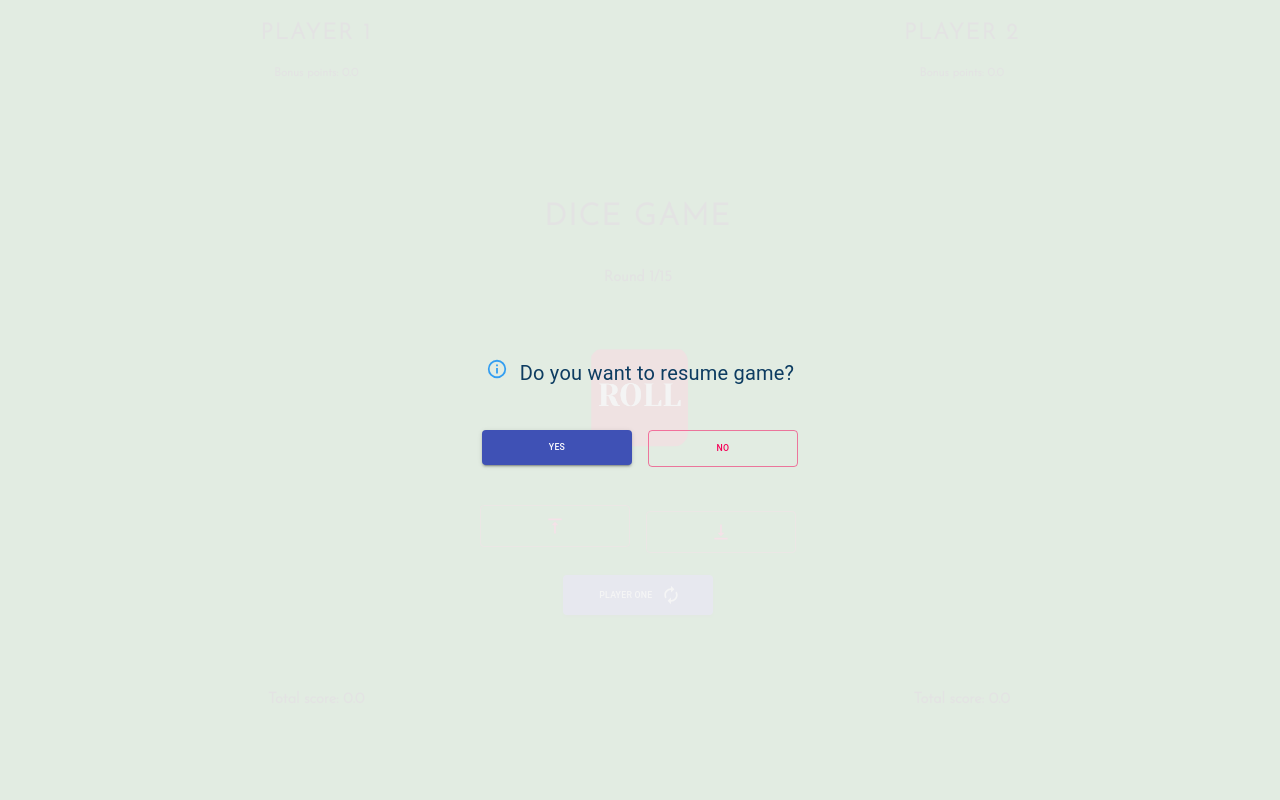
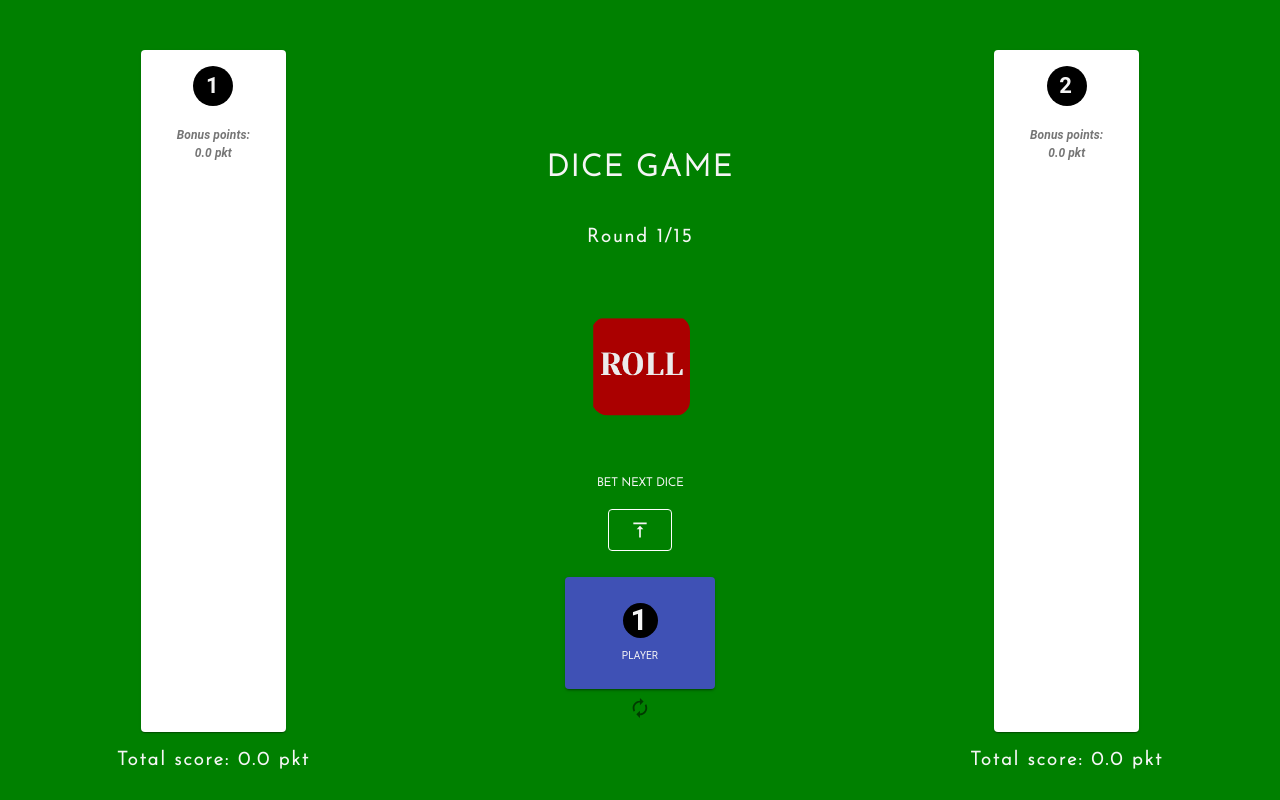
Before and after one commit to KrzysztofRajmund/dice-game-live, a React (Create React App) app in the folder dice-game/: page / in a window 1280 px wide. Built offline with nearby package versions, Linux system fonts and the light colour scheme.

Commit message:
sligh changes + added winner message comp

```diff
--- a/dice-game/src/components/Player.tsx
+++ b/dice-game/src/components/Player.tsx
@@ -1,4 +1,24 @@
 import React from 'react';
+import Card from '@material-ui/core/Card';
+import { makeStyles, Theme, createStyles } from '@material-ui/core/styles';
+import Avatar from '@material-ui/core/Avatar';
+import CardHeader from '@material-ui/core/CardHeader';
+
+const useStyles = makeStyles((theme: Theme) =>
+    createStyles({
+        root: {
+            padding: '0rem 2rem 0rem 2rem',
+            height: '100%',
+        },
+        avatar: {
+            backgroundColor: 'black',
+            margin: 'auto',
+        },
+        '& .MuiCardHeader-root': {
+            padding: 0,
+        }
+    }),
+);
 
 interface Props {
     id: any,
@@ -7,23 +27,33 @@ interface Props {
 }
 
 const Player: React.FC<Props> = ({ id, bonuspoints, points }) => {
-
+    const classes = useStyles();
     const bonus = bonuspoints.reduce(((total: number, num: number) => (total + num)), 0);
     const totalScore = points.reduce(((total: number, num: number) => total + num), 0) + bonus;
+    const bonusEl = <h5><i>Bonus points:<br />{bonus.toFixed(1)}&nbsp;pkt</i></h5>
+    return (
 
-    return (
         <section className='playerWrapper'>
+            <Card className={classes.root}>
+                <CardHeader
+                    title={
+                        <Avatar aria-label='avatar' className={classes.avatar}>
+                            <h1>{id}</h1>
+                        </Avatar>
+                    }
+                    subheader={bonusEl}
+                />
+                <article>
+                    {points.map((x: any, index: React.Key | null | undefined) => {
+                        return (<h3 key={index}>{x}</h3>)
+                    })}
+                </article>
+            </Card>
             <article>
-                <h1>Player {id}</h1>
-                <h3>Bonus points: {bonus.toFixed(1)}</h3>
-                {points.map((x: any, index: React.Key | null | undefined) => {
-                    return (<div key={index}>{x}</div>)
-                })}
-            </article>
-            <article>
-                <h2>Total score: {totalScore.toFixed(1)}</h2>
+                <h2>Total score: {totalScore.toFixed(1)}&nbsp;pkt</h2>
             </article>
         </section>
+
     )
 }
 
--- a/dice-game/src/components/RollDice.tsx
+++ b/dice-game/src/components/RollDice.tsx
@@ -7,25 +7,49 @@ import { getDice } from '../actions/fetchActions';
 import ButtonContained from './utils/ButtonContained';
 import ButtonOutlined from './utils/ButtonOutlined';
 import Message from './utils/Message';
+import WinnerMessage from './utils/WinnerMessage ';
 import Player from './Player';
 //assets
 import Dice from '../assets/dice.png'
 //material-ui
+import { makeStyles, Theme, createStyles } from '@material-ui/core/styles';
 import AutorenewIcon from '@material-ui/icons/Autorenew';
 import VerticalAlignTopIcon from '@material-ui/icons/VerticalAlignTop';
 import VerticalAlignBottomIcon from '@material-ui/icons/VerticalAlignBottom';
+import Avatar from '@material-ui/core/Avatar';
+import CardHeader from '@material-ui/core/CardHeader';
+
+const useStyles = makeStyles((theme: Theme) =>
+    createStyles({
+        root: {
+            '& .MuiCardHeader-subheader': {
+                color: '#f5f5f5',
+                marginTop: '1rem',
+            }
+        },
+        avatar: {
+            backgroundColor: 'black',
+            margin: 'auto',
+            width: '35px',
+            height: '35px',
+        },
+    }),
+);
+
 
 const RollDice: React.FC = () => {
+    //material-ui styles
+    const classes = useStyles();
     //types
     type Player = {
         id?: number,
         bonuspoints: number[],
         points: number[]
     }
-
     //redux
     const dispatch = useDispatch();
     const productsState = useSelector((state: RootStore) => state.dice);
+    //states
     const [item, setItem] = useState<any>([0]);
     const [loadGame, setLoadGame] = useState(false);
     const [togglePlayer, setTogglePlayer] = useState(true);
@@ -42,15 +66,21 @@ const RollDice: React.FC = () => {
         points: []
     });
 
-    const rollHandler = () => {
-        if (playerOne.points.length === 15 && playerTwo.points.length === 15) {
-            return
-        }
-        setLoadGame(true);
-        dispatch(getDice());
+    // bonus points functions
+    const bonusFnUp = () => {
+        if (item.length === 1) {
+            return 0;
+        };
+
+        if (item.length > 1 && productsState.dice) {
+            if (item[item.length - 2] < item[item.length - 1]) {
+                return 0.1;
+            } if (item[item.length - 2] >= item[item.length - 1]) {
+                return 0;
+            };
+        };
     };
-
-    const bonusFnUp = () => {
+    const bonusFnDown = () => {
         if (item.length === 1) {
             return 0;
         };
@@ -60,26 +90,20 @@ const RollDice: React.FC = () => {
                 return 0.1;
             } if (item[item.length - 2] <= item[item.length - 1]) {
                 return 0;
-            }
-        }
+            };
+        };
     };
 
 
-    const bonusFnDown = () => {
-        if (item.length === 1) {
-            return 0;
-        };
-
-        if (item.length > 1 && productsState.dice) {
-            if (item[item.length - 2] < item[item.length - 1]) {
-                return 0.1;
-            } if (item[item.length - 2] >= item[item.length - 1]) {
-                return 0;
-            }
+    //ROLL DICE FUNC
+    const rollHandler = () => {
+        if (playerOne.points.length === 15 && playerTwo.points.length === 15) {
+            return
         }
+        setLoadGame(true);
+        dispatch(getDice());
     };
-
-
+    //redux state watcher for roll dice func
     useEffect(() => {
         if (productsState.dice && loadGame) {
             setItem(((prevState: any) => [...prevState, productsState.dice && productsState.dice.value]));
@@ -92,8 +116,9 @@ const RollDice: React.FC = () => {
 
             }
         }
-    }, [productsState.dice, loadGame]);
+    }, [productsState.dice]);
 
+    // togglePlayer state watcher for roll dice func
     useEffect(() => {
         if (!togglePlayer) {
             setPlayerOne((prevState: { bonuspoints: any; }) => ({ ...prevState, bonuspoints: [...prevState.bonuspoints, activeClass ? bonusFnUp() : bonusFnDown()] }))
@@ -104,46 +129,126 @@ const RollDice: React.FC = () => {
     }, [togglePlayer]);
 
 
+    //state cleaning
+    const stateClearFunc = () => {
+        localStorage.clear();
+        setPlayerOne({
+            id: 1,
+            bonuspoints: [0],
+            points: []
+        });
+        setPlayerTwo({
+            id: 2,
+            bonuspoints: [0],
+            points: []
+        });
+
+        setItem([0]);
+        setLoadGame(false);
+        setTogglePlayer(true);
+        setActiveClass(true);
+        dispatch(getDice());
+    };
+    //continue game func
+    const playFunc = (x: string) => {
+        if (x === 'yes') {
+            const storagePlayerOne = localStorage.getItem('playerOne');
+            const storagePlayerTwo = localStorage.getItem('playerTwo');
+            const storageDiceItems = localStorage.getItem('diceItems');
+            const storageTogglePlayer = localStorage.getItem('togglePlayer');
+            const storageActiveClass = localStorage.getItem('activeClass');
+            if (storagePlayerOne && storagePlayerTwo) {
+                setPlayerOne(JSON.parse(storagePlayerOne));
+                setPlayerTwo(JSON.parse(storagePlayerTwo));
+                setLoadGame(true);
+            } if
+
+                (storageDiceItems && storageTogglePlayer && storageActiveClass) {
+                setItem(JSON.parse(storageDiceItems));
+                setTogglePlayer(JSON.parse(storageTogglePlayer));
+                setActiveClass(JSON.parse(storageActiveClass));
+                localStorage.clear();
+            }
+        };
+
+        if (x === 'no') {
+            stateClearFunc();
+        };
+    };
+
+    //winner func
+    const pointsCount = () => {
+        const playerOneCount = playerOne.points.length > 1 && playerOne.points.reduce((total: any, item: any) => total + item);
+        const playerTwoCount = playerTwo.points.length > 1 && playerTwo.points.reduce((total: any, item: any) => total + item);
+        if (playerOneCount > playerTwoCount) {
+            setTimeout(() => {
+                stateClearFunc()
+            }, 3500)
+            return 'Player 1 is a winner';
+        };
+
+        if (playerOneCount < playerTwoCount) {
+            setTimeout(() => {
+                stateClearFunc()
+            }, 3500)
+            return 'Player 2 is a winner';
+        };
+        if (playerOneCount === playerTwoCount) {
+            setTimeout(() => {
+                stateClearFunc()
+            }, 3500)
+            return 'It is a draw, good job Guys!';
+        };
+    };
+
+    //on tab closed save game to localStorage
     const playersLocalStorage = () => {
-        localStorage.setItem('playerOne', JSON.stringify(playerOne));
-        localStorage.setItem('playerTwo', JSON.stringify(playerTwo));
+        if (playerOne.points.length > 0) {
+            localStorage.setItem('playerOne', JSON.stringify(playerOne));
+            localStorage.setItem('playerTwo', JSON.stringify(playerTwo));
+            localStorage.setItem('togglePlayer', JSON.stringify(togglePlayer));
+            localStorage.setItem('diceItems', JSON.stringify(item));
+            localStorage.setItem('activeClass', JSON.stringify(activeClass));
+        } else {
+            return;
+        };
     }
-
     window.addEventListener('beforeunload', playersLocalStorage);
-
-    useEffect(() => {
-        const storagePlayerOne = localStorage.getItem('playerOne');
-        const storagePlayerTwo = localStorage.getItem('playerTwo');
-        if (storagePlayerOne) {
-            setPlayerOne(JSON.parse(storagePlayerOne));
-        }
-
-        if (storagePlayerTwo) {
-            setPlayerTwo(JSON.parse(storagePlayerTwo));
-        }
-    }, [])
 
     return (
         <>
-            <Message message='Do you want to resume game?' />
+            {localStorage.getItem('playerOne') && <Message message='Do you want to resume game?' play={playFunc} />}
+            {playerTwo.points.length === 15 && <WinnerMessage message={`${pointsCount()}`} />}
             <Player id={playerOne.id} bonuspoints={playerOne.bonuspoints} points={playerOne.points} />
             <section className='rollDice'>
                 <h1>Dice Game</h1>
                 <h2>{`Round ${playerTwo.points.length === 15 ? 15 : playerTwo.points.length + 1}/15`}</h2>
                 <div className='diceWrapper'>
-                    {!loadGame && !localStorage.getItem('playerOne') ? (<img src={Dice} alt='dice-img' />) :
-                        (productsState.dice ? <img src={`http://roll.diceapi.com/images/poorly-drawn/d6/${productsState.dice.value}.png`} alt={`dice-img-${productsState.dice.value}`} /> : '')}
+                    {!loadGame ? (<img src={Dice} alt='dice-img' />) : (productsState.dice && productsState.dice.value === null ? (<img src={`http://roll.diceapi.com/images/poorly-drawn/d6/${item[item.length - 2]}.png`} alt={`dice-img`} />) : (productsState.dice && productsState.dice.value !== null ? <img src={`http://roll.diceapi.com/images/poorly-drawn/d6/${productsState.dice.value}.png`} alt={`dice-img-${productsState.dice.value}`} /> : ''))}
                 </div>
+                <h3>Bet next dice</h3>
                 <div className='nextDiceButtons'>
                     <div className={activeClass ? 'active' : ''} onClick={() => setActiveClass(!activeClass)}>
-                        <ButtonOutlined buttonColor='secondary' icon={<VerticalAlignTopIcon />} />
-                    </div>
-                    <div className={!activeClass ? 'active' : ''} onClick={() => setActiveClass(!activeClass)}>
-                        <ButtonOutlined buttonColor='secondary' icon={<VerticalAlignBottomIcon />} />
+                        <ButtonOutlined buttonColor='secondary' icon={activeClass ? <VerticalAlignTopIcon /> : <VerticalAlignBottomIcon />} />
                     </div>
                 </div>
                 <div onClick={() => rollHandler()}>
-                    <ButtonContained buttonColor='primary' title={togglePlayer ? 'Player One' : 'Player Two'} icon={<AutorenewIcon />} />
+                    <ButtonContained buttonColor='primary' title={togglePlayer ? <CardHeader className={classes.root}
+                        title={
+                            <Avatar aria-label='avatar' className={classes.avatar}>
+                                <h1>{playerOne.id}</h1>
+                            </Avatar>
+                        }
+                        subheader={'Player'}
+                    /> : <CardHeader className={classes.root}
+                        title={
+                            <Avatar aria-label='avatar' className={classes.avatar}>
+                                <h1>{playerTwo.id}</h1>
+                            </Avatar>
+                        }
+                        subheader={'Player'}
+                    />} />
+                    <AutorenewIcon fontSize='large' color='action' />
                 </div>
             </section>
             <Player id={playerTwo.id} bonuspoints={playerTwo.bonuspoints} points={playerTwo.points} />
--- a/dice-game/src/components/utils/ButtonContained.tsx
+++ b/dice-game/src/components/utils/ButtonContained.tsx
@@ -18,7 +18,7 @@ const useStyles = makeStyles((theme: Theme) =>
 );
 
 interface Props {
-    title: string,
+    title: any,
     icon?: React.ReactElement,
     buttonColor?: any
 }
--- a/dice-game/src/components/utils/ButtonOutlined.tsx
+++ b/dice-game/src/components/utils/ButtonOutlined.tsx
@@ -9,13 +9,14 @@ const useStyles = makeStyles((theme: Theme) =>
         root: {
             '& > *': {
                 margin: theme.spacing(1),
-                width: '15rem',
                 textAlign: 'center',
-                padding: '1rem'
+                padding: '1rem',
+                borderColor: 'white'
             },
             '& .MuiButton-endIcon': {
                 margin: '0',
-            }
+                color: '#f5f5f5',
+            },
         },
     }),
 );
--- a/dice-game/src/components/utils/Message.tsx
+++ b/dice-game/src/components/utils/Message.tsx
@@ -2,7 +2,6 @@ import React from 'react';
 import { makeStyles, Theme, createStyles } from '@material-ui/core/styles';
 import { Alert } from '@material-ui/lab';
 import ButtonContained from './ButtonContained';
-import ButtonOutlined from './ButtonOutlined';
 
 const useStyles = makeStyles((theme: Theme) =>
     createStyles({
@@ -16,14 +15,15 @@ const useStyles = makeStyles((theme: Theme) =>
             width: '100vw',
             height: '100vh',
             position: 'absolute',
-            zIndex: 100,
+            zIndex: 80,
             top: 0,
             left: 0,
-            backgroundColor: '#f5f5f5ec',
+            backgroundColor: '#f5f5f5cb',
             '& .MuiAlert-root': {
                 margin: '2rem auto',
                 fontSize: '2rem',
-                backgroundColor: 'transparent',
+                backgroundColor: '#2b2b2b',
+                color: '#f5f5f5'
             },
         },
         buttons: {
@@ -35,18 +35,27 @@ const useStyles = makeStyles((theme: Theme) =>
 );
 
 interface Props {
-    message: string
+    message: string,
+    play?: (x: string) => void
 }
 
-const Message: React.FC<Props> = ({ message }) => {
+const Message: React.FC<Props> = ({ message, play }) => {
     const classes = useStyles();
+
     return (
         <div className={classes.root}>
             <Alert severity="info">{message}</Alert>
-            <div className={classes.buttons}>
-                <ButtonContained buttonColor='primary' title='YES' />
-                <ButtonOutlined buttonColor='secondary' title='NO' />
-            </div>
+            {
+                play && <section className={classes.buttons}>
+                    <div onClick={() => play('yes')}>
+                        <ButtonContained buttonColor='primary' title='YES' />
+                    </div>
+                    <div onClick={() => play('no')}>
+                        <ButtonContained buttonColor='secondary' title='NO' />
+                    </div>
+                </section>
+            }
+
         </div>
     );
 };
--- /dev/null
+++ b/dice-game/src/components/utils/WinnerMessage .tsx
@@ -0,0 +1,55 @@
+import React, { useState, useEffect } from 'react';
+import { makeStyles, Theme, createStyles } from '@material-ui/core/styles';
+import { Alert } from '@material-ui/lab';
+
+
+const useStyles = makeStyles((theme: Theme) =>
+    createStyles({
+        root: {
+            display: 'flex',
+            justifyContent: 'center',
+            flexDirection: 'column',
+            alignItem: 'center',
+            textAlign: 'center',
+            width: '100%',
+            height: '100%',
+            backgroundColor: 'pink',
+            '& .MuiAlert-root': {
+                margin: '2rem auto',
+                fontSize: '2rem',
+                backgroundColor: '#f5f5f5',
+                color: '#2b2b2b',
+            },
+        },
+    }),
+);
+
+interface Props {
+    message: string,
+}
+
+const WinnerMessage: React.FC<Props> = ({ message }) => {
+    const classes = useStyles();
+
+    const [loading, setLoading] = useState(true);
+
+    const elHtml = (<div className='winnerMessage'>
+        <div className={classes.root}>
+            <Alert >Congrats&nbsp;{message}&nbsp;!</Alert>
+        </div>
+    </div>)
+
+    useEffect(() => {
+        setTimeout(() => {
+            setLoading(false);
+        }, 5000);
+    }, [])
+
+    return (
+        <>
+            {loading && elHtml}
+        </>
+    );
+};
+
+export default WinnerMessage;
--- a/dice-game/src/styles/layout/_wrapper.scss
+++ b/dice-game/src/styles/layout/_wrapper.scss
@@ -1,6 +1,5 @@
 .wrapper{
     display: flex;
-    flex-direction: row;
     justify-content: center;
     align-items: center;
     text-align: center;
@@ -8,5 +7,7 @@
     height: 100vh;
     > section{
         margin: 2rem 5rem;
+        padding-top: 5rem;
+        width: 30%;
     }
 }
--- a/dice-game/src/styles/main.scss
+++ b/dice-game/src/styles/main.scss
@@ -10,3 +10,4 @@
 //modules
 @import 'modules/rollDice';
 @import 'modules/player';
+@import 'modules/winnerMessage';
--- a/dice-game/src/styles/modules/_player.scss
+++ b/dice-game/src/styles/modules/_player.scss
@@ -15,5 +15,35 @@
     text-transform: uppercase;
     letter-spacing: 0.2rem;
     font-size: 2.2rem;
+    color: $secondaryColor;
+  }
+    h2{
+    letter-spacing: 0.2rem;
+    line-height: 2.5rem;
+    color: $secondaryColor;
+    font-size: 1.9rem;
+    }
+
+    h5{
+      font-size: 1.2rem;
+    }
+
+  h3{
+    text-transform: uppercase;
+    letter-spacing: 0.2rem;
+    font-size: 1.4rem;
+    animation: blowText 1s alternate ease-in-out;
+  }
+
+}
+
+@keyframes blowText {
+  0%{
+    transform: scale(4.5);
+    color: #aa0000;
+  }
+  100%{
+   transform: scale(1);
+   color: $secondaryColor;
   }
 }
--- a/dice-game/src/styles/modules/_rollDice.scss
+++ b/dice-game/src/styles/modules/_rollDice.scss
@@ -23,14 +23,22 @@
     text-transform: uppercase;
     letter-spacing: 0.2rem;
     font-size: 3rem;
+    color: $secondaryColor;
   }
+      h2{
+    letter-spacing: 0.2rem;
+    line-height: 2.5rem;
+    color: $secondaryColor;
+    font-size: 1.9rem;
+    }
+    h3{
+      text-transform: uppercase;
+          color: $secondaryColor;
+    }
   .nextDiceButtons{
     display: flex;
     align-items: center;
-    .active{
-      border-bottom: 2px solid green;
-      padding-bottom: 1rem;
-    }
+    margin-bottom: 1rem;
   }
 }
 
@@ -42,7 +50,6 @@
   100%{
     transform: rotate(360deg);
   }
-
 }
 
 @keyframes shakeDice {
@@ -64,7 +71,6 @@
   100%{
    transform: ttranslate(0,0);
   }
-
 }
 
 @keyframes opacityDice {
@@ -77,5 +83,4 @@
   100%{
     opacity: 1;
   }
-
 }
--- /dev/null
+++ b/dice-game/src/styles/modules/_winnerMessage.scss
@@ -0,0 +1,43 @@
+.winnerMessage{
+    opacity: 0;
+    animation: anime 4s alternate ease-in-out;
+    z-index: 95;
+            width: 100vw;
+            height: 100vh;
+            position: absolute;
+            z-index: 100;
+            top: 0;
+            left: 0;
+            background-color: pink;
+    div{
+       animation: rotateMsg 1s alternate ease-in-out;
+    }
+};
+
+
+@keyframes anime {
+    0%{
+        opacity:0
+    }
+    20%{
+        opacity:0.8
+    }
+     50%{
+        opacity:1
+    }
+     80%{
+        opacity:1
+    }
+    100%{
+    opacity:0
+    }
+};
+
+@keyframes rotateMsg {
+  0%{
+    transform: rotate(0deg);
+  }
+  100%{
+    transform: rotate(360deg);
+  }
+};
--- a/dice-game/src/styles/utils/_variables.scss
+++ b/dice-game/src/styles/utils/_variables.scss
@@ -7,5 +7,6 @@ $familyFontsSecondary: 'Poppins', sans-serif;
 
 //color
 $primaryColor: #0f0f0f;
-$additionalColor: #f5f5f5ec;
+$secondaryColor: #f5f5f5;
+$additionalColor: #043771;
 $backgroundPrimaryColor: rgb(0, 128, 0);
```
